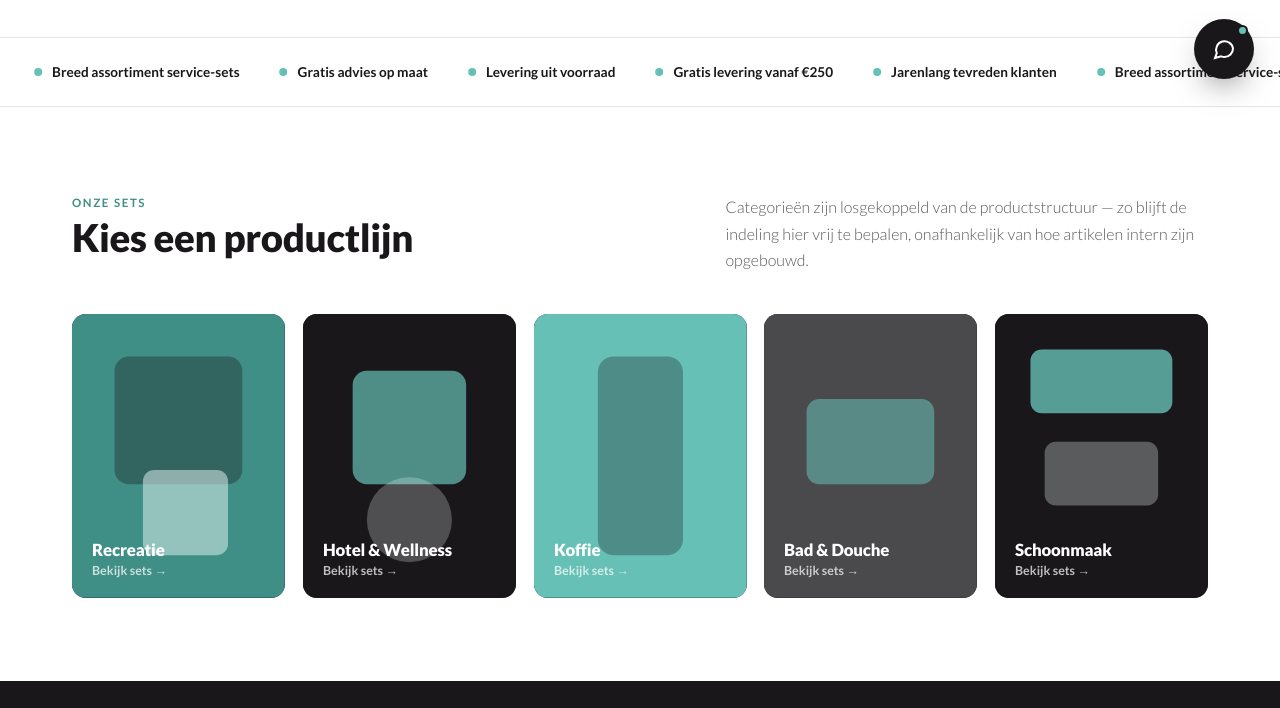
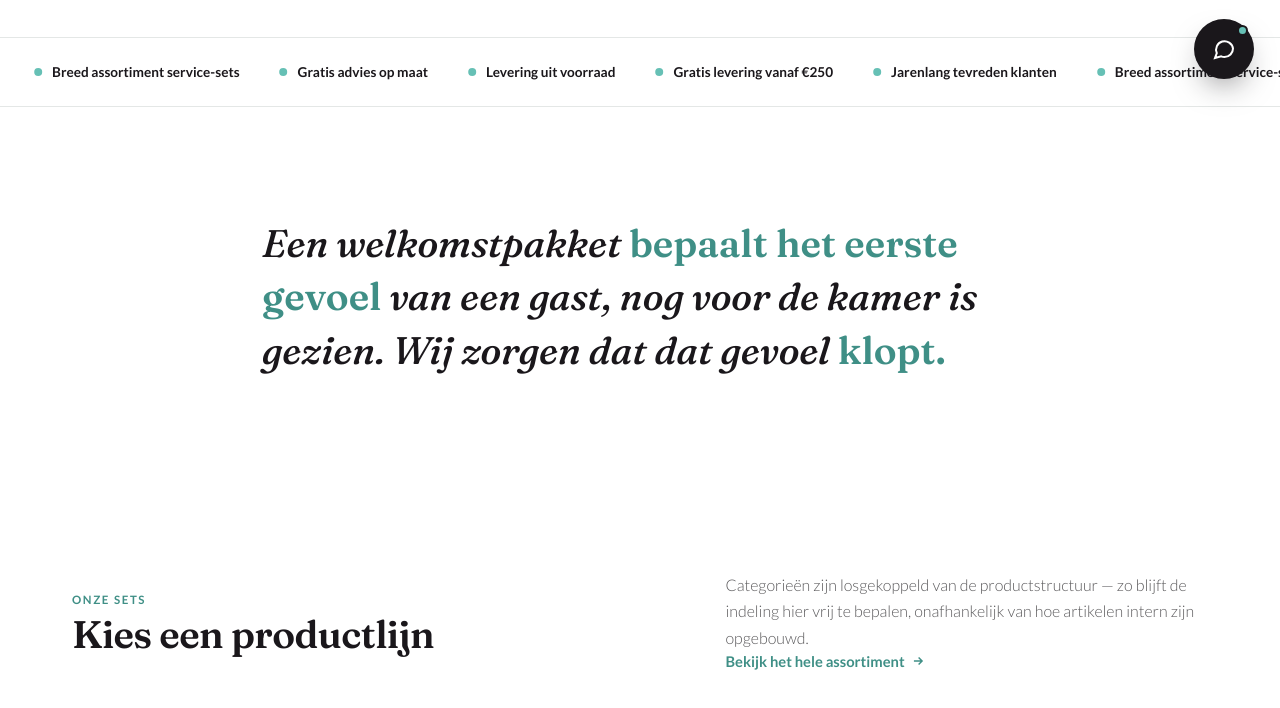
Before and after one commit to hd-exclusiva/ServiceSets.com, a plain HTML site: page index.html in a window 1280 px wide. Shown: the part 695-1403 px from the top of the page. Drawn offline with Linux system fonts and the light colour scheme.

Commit message:
Add serif font support and enhance statement section with scroll reveal effects

```diff
--- a/css/styles.css
+++ b/css/styles.css
@@ -9,6 +9,7 @@
     --line:#E4E7E6;
     --amber:#C98A2C;
     --clay:#B84A3E;
+    --font-serif:'Fraunces', 'Lato', serif;
     --radius-s:6px;
     --radius-m:14px;
     --radius-l:28px;
@@ -31,9 +32,16 @@
     margin:0 0 .4em;
     line-height:1.08;
   }
+  h1,h2{font-family:var(--font-serif); font-weight:600; letter-spacing:-.015em;}
   h1{font-size:clamp(2.2rem,4.4vw,3.6rem);}
   h2{font-size:clamp(1.7rem,3vw,2.4rem);}
   h3{font-size:1.2rem;}
+  em, .accent-italic{font-family:var(--font-serif); font-style:italic; font-weight:500; color:var(--teal-deep);}
+  .link-arrow{
+    display:inline-flex; align-items:center; gap:6px; color:var(--teal-deep); font-weight:700;
+    font-size:.92rem; border-bottom:1.5px solid transparent; transition:gap .2s ease, border-color .2s ease;
+  }
+  .link-arrow:hover{gap:10px; border-color:var(--teal-deep);}
   p{margin:0 0 1em; line-height:1.65; color:var(--ink-soft); font-weight:300;}
   a{color:inherit; text-decoration:none;}
   img{max-width:100%; display:block;}
@@ -203,7 +211,10 @@
   .about h2{color:var(--white);}
   .about p{color:rgba(255,255,255,.72);}
   .about-stats{display:grid; grid-template-columns:repeat(3,1fr); gap:20px; margin-top:36px;}
-  .about-stats div strong{display:block; font-size:2rem; font-weight:900; color:var(--teal);}
+  .about-stats div strong{
+    display:block; font-family:var(--font-serif); font-size:2.3rem; font-weight:600; color:var(--teal);
+    padding-bottom:10px; margin-bottom:8px; border-bottom:1.5px solid rgba(102,192,181,.4);
+  }
   .about-stats div span{font-size:.76rem; color:rgba(255,255,255,.6); font-weight:700; text-transform:uppercase; letter-spacing:.05em;}
   .about-visual{position:relative; height:340px;}
 
@@ -420,6 +431,21 @@
   /* ---------- card tilt ---------- */
   .cat-grid{perspective:1200px;}
   .tilt{will-change:transform;}
+
+  /* ---------- scroll statement ---------- */
+  .statement-section{padding:110px 0;}
+  .statement-section .wrap{max-width:820px;}
+  .statement-text{
+    font-family:var(--font-serif); font-weight:500; font-style:italic;
+    font-size:clamp(1.5rem,3.2vw,2.4rem); line-height:1.4; margin:0;
+  }
+  .statement-text .word{color:var(--ink-faint); opacity:.35; transition:color .4s ease, opacity .4s ease;}
+  .statement-text .word.lit{color:var(--ink); opacity:1;}
+  .statement-text .word.word-accent.lit{color:var(--teal-deep); font-style:normal; font-weight:600;}
+  @media (prefers-reduced-motion: reduce){
+    .statement-text .word{opacity:1; color:var(--ink); transition:none;}
+    .statement-text .word.word-accent{color:var(--teal-deep); font-style:normal; font-weight:600;}
+  }
 
   /* ---------- newsletter micro-interaction ---------- */
   .nl-form .btn.sent{background:var(--teal-deep);}
--- a/index.html
+++ b/index.html
@@ -5,7 +5,7 @@
 <meta name="viewport" content="width=device-width, initial-scale=1.0">
 <title>Servicesets — Customer Journey Prototype</title>
 <link rel="preconnect" href="https://fonts.googleapis.com">
-<link href="https://fonts.googleapis.com/css2?family=Lato:ital,wght@0,300;0,400;0,700;0,900;1,300;1,400&display=swap" rel="stylesheet">
+<link href="https://fonts.googleapis.com/css2?family=Lato:ital,wght@0,300;0,400;0,700;0,900;1,300;1,400&family=Fraunces:ital,opsz,wght@0,9..144,400;0,9..144,600;1,9..144,500&display=swap" rel="stylesheet">
 
  <link rel="stylesheet" href="css/styles.css">
 </head>
@@ -124,6 +124,12 @@
     </div>
   </div>
 
+  <section class="statement-section">
+    <div class="wrap">
+      <p class="statement-text" id="statementText"><span class="word">Een welkomstpakket</span> <span class="word word-accent">bepaalt het eerste gevoel</span> <span class="word">van een gast,</span> <span class="word">nog voor de kamer</span> <span class="word">is gezien.</span> <span class="word">Wij zorgen</span> <span class="word">dat dat gevoel</span> <span class="word word-accent">klopt.</span></p>
+    </div>
+  </section>
+
   <section class="section">
     <div class="wrap">
       <div class="section-head reveal">
@@ -131,7 +137,10 @@
           <span class="eyebrow">Onze sets</span>
           <h2>Kies een productlijn</h2>
         </div>
-        <p>Categorieën zijn losgekoppeld van de productstructuur — zo blijft de indeling hier vrij te bepalen, onafhankelijk van hoe artikelen intern zijn opgebouwd.</p>
+        <div>
+          <p>Categorieën zijn losgekoppeld van de productstructuur — zo blijft de indeling hier vrij te bepalen, onafhankelijk van hoe artikelen intern zijn opgebouwd.</p>
+          <a class="link-arrow" href="#" onclick="showPage('shop');return false;">Bekijk het hele assortiment <svg width="14" height="14" viewBox="0 0 24 24" fill="none" stroke="currentColor" stroke-width="2.5"><path d="M5 12h14M13 6l6 6-6 6"/></svg></a>
+        </div>
       </div>
       <div class="cat-grid">
         <a class="cat-card tilt reveal" href="#" onclick="showPage('shop');return false;">
--- a/js/landing-fx.js
+++ b/js/landing-fx.js
@@ -38,6 +38,24 @@ const countObserver = new IntersectionObserver((entries) => {
 }, { threshold: 0.4 });
 
 document.querySelectorAll('.count-up').forEach(el => countObserver.observe(el));
+
+// ---------- scroll statement reveal ----------
+const statementWords = document.querySelectorAll('#statementText .word');
+if (statementWords.length) {
+  if (prefersReducedMotion.matches) {
+    statementWords.forEach(w => w.classList.add('lit'));
+  } else {
+    const wordObserver = new IntersectionObserver((entries) => {
+      entries.forEach(entry => {
+        if (entry.isIntersecting) {
+          entry.target.classList.add('lit');
+          wordObserver.unobserve(entry.target);
+        }
+      });
+    }, { rootMargin: '-40% 0px -40% 0px' });
+    statementWords.forEach(w => wordObserver.observe(w));
+  }
+}
 
 // ---------- category card tilt ----------
 if (!prefersReducedMotion.matches) {
```
